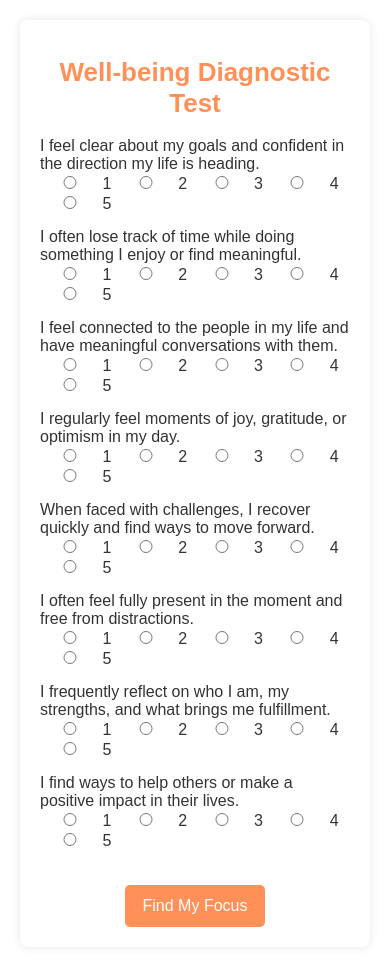
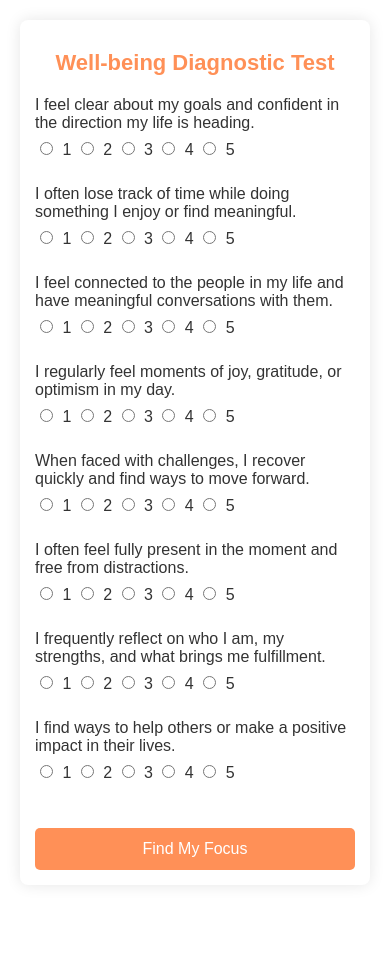
Before and after one commit to ish0809/wellbeing, a plain HTML site: page index.html in a window 390 px wide. Both pictures are taken after a click on the button "Start Test". After the commit the page ends 905 px from the top, so only its background shows below. Drawn offline with Linux system fonts and the light colour scheme.

Commit message:
styles.css

```diff
--- a/styles.css
+++ b/styles.css
@@ -10,30 +10,37 @@ body {
 
 /* Page Container */
 .page {
-    max-width: 500px;
+    max-width: 600px;
     background: white;
     padding: 20px;
     border-radius: 8px;
-    box-shadow: 0px 0px 10px rgba(0, 0, 0, 0.1);
+    box-shadow: 0px 0px 15px rgba(0, 0, 0, 0.1);
     margin: auto;
 }
 
 /* Headings */
 h1 {
-    font-size: 26px;
+    font-size: 28px;
     color: #FF9057;
+    font-weight: bold;
 }
 
-/* Questions */
-.question {
-    margin: 15px 0;
-    text-align: left;
+/* Intro Page */
+#page1 p {
+    font-size: 16px;
+    line-height: 1.6;
+    color: #555;
 }
 
-/* Input */
-input {
-    width: 50px;
-    text-align: center;
+ol.instructions {
+    text-align: left;
+    margin-top: 20px;
+    padding-left: 30px;
+    font-size: 18px;
+}
+
+ol.instructions li {
+    margin: 15px 0;
 }
 
 /* Buttons */
@@ -46,15 +53,47 @@ button {
     font-size: 16px;
     margin-top: 20px;
     border-radius: 5px;
+    width: 100%;
 }
 
 button:hover {
     background: #e57c47;
 }
 
-/* Result Styling */
+/* Page 2 - Test Styling */
+.question {
+    margin: 20px 0;
+    text-align: left;
+    font-size: 18px;
+    font-weight: 500;
+}
+
+input[type="radio"] {
+    margin: 10px 5px;
+}
+
+/* Result Page */
 .bold-text {
-    font-size: 24px;
+    font-size: 26px;
     font-weight: bold;
     color: #FF9057;
 }
+
+/* Responsive Adjustments */
+@media screen and (max-width: 600px) {
+    .page {
+        padding: 15px;
+    }
+
+    h1 {
+        font-size: 22px;
+    }
+
+    .question {
+        font-size: 16px;
+    }
+
+    button {
+        width: 100%;
+    }
+}
```
